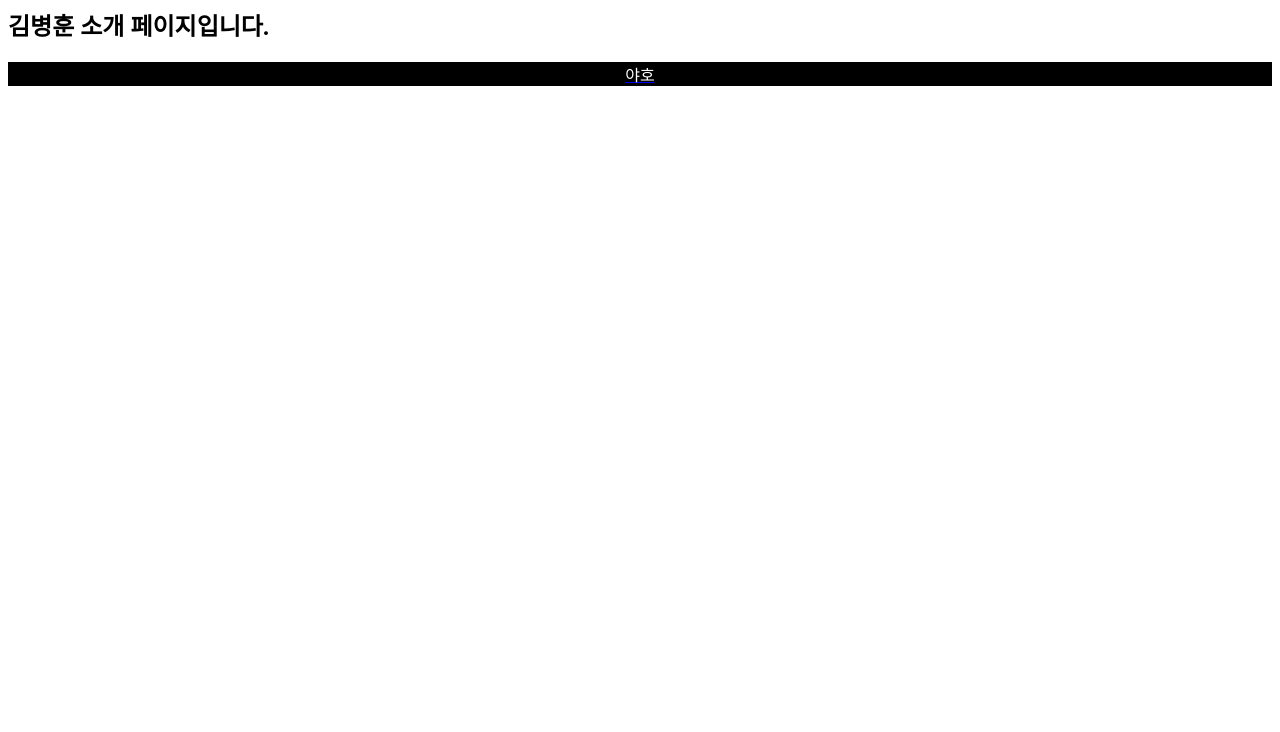
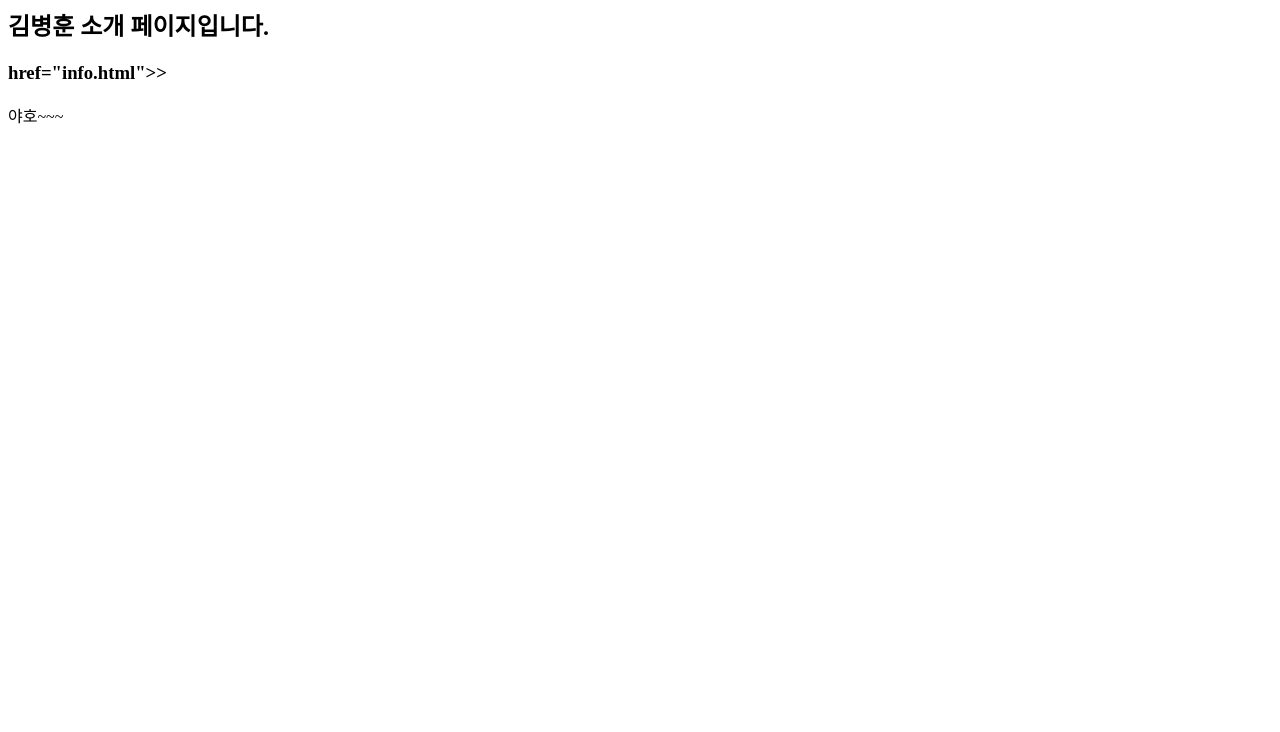
Before and after one commit to uknim2000/practice, a plain HTML site: page simple_webpage/index.html in a window 1280 px wide. Shown: the part 68-800 px from the top of the page. Drawn offline with Linux system fonts and the light colour scheme.

Commit message:
index 수정

```diff
--- a/simple_webpage/index.html
+++ b/simple_webpage/index.html
@@ -1,17 +1,12 @@
-<style>
-p{
-    color: white;
-    background-color: black;
-    text-align: center;
-    </style>
-
 <h1>안녕하세요</h1>
 
 <h2>김병훈 소개 페이지입니다.</h2>
 <h3>
-    <a href ="info.html">
+    <a>href="info.html"></a>>
 </h3>
 
 <p>
-   야호
+   야호~~~
+
+
 </p>
```
